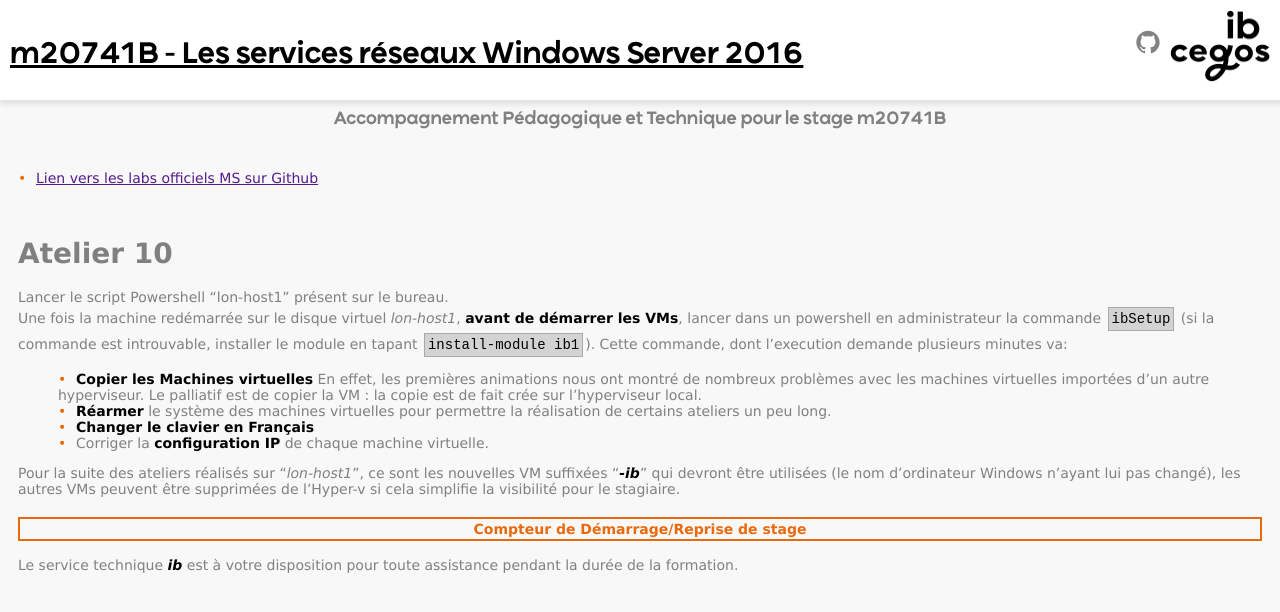
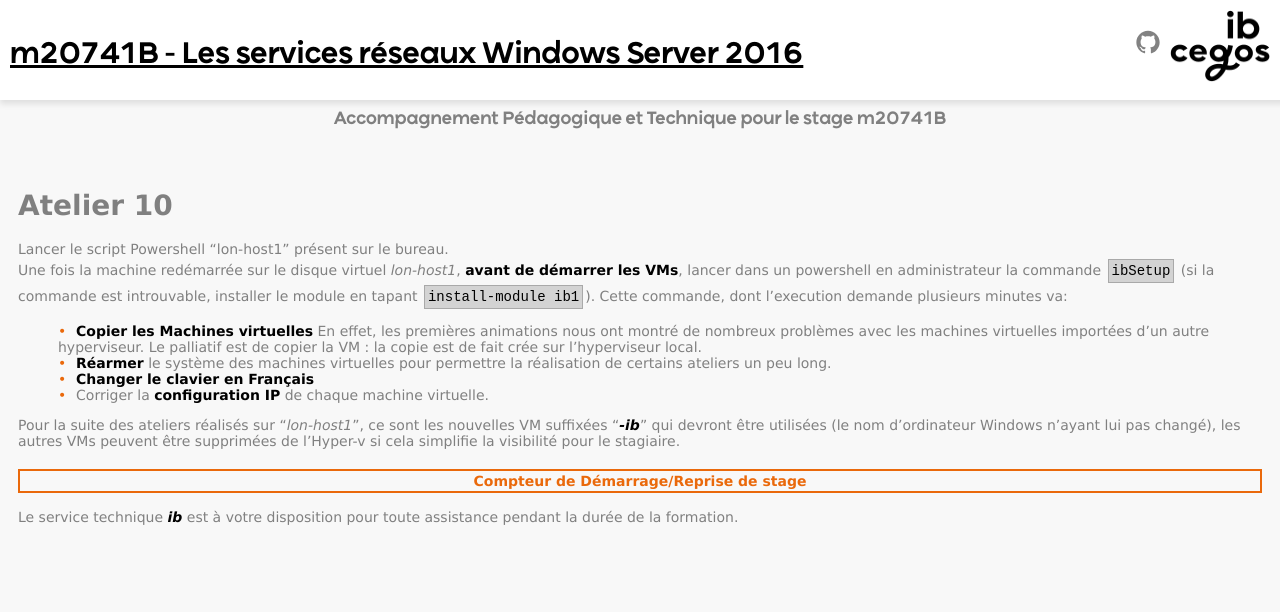
Before and after one commit to renaudwangler/ib-apts, a Jekyll site: the page built from stages/m20741B.md, in a window 1280 px wide. Shown: the top 612 px of the page. Built offline with Jekyll 4.4.1, drawn with Linux system fonts in a browser that asks for light colours; our own code applies the rules of GitHub Pages for plain Markdown files.

Commit message:
labs hors variable

```diff
--- a/_layouts/stage.html
+++ b/_layouts/stage.html
@@ -17,7 +17,7 @@
     </div>
     <div id="stageTitle">Accompagnement Pédagogique et Technique pour le stage {{ page.name | remove: '.md' }}</div>
     <div id="intro">
-      {% if page.labs != blank %}
+      {% if page.labs %}
       <li><a href="{{page.labs}}">Lien vers les labs officiels MS sur Github</a></li>
       {% endif %}
     </div>
```
